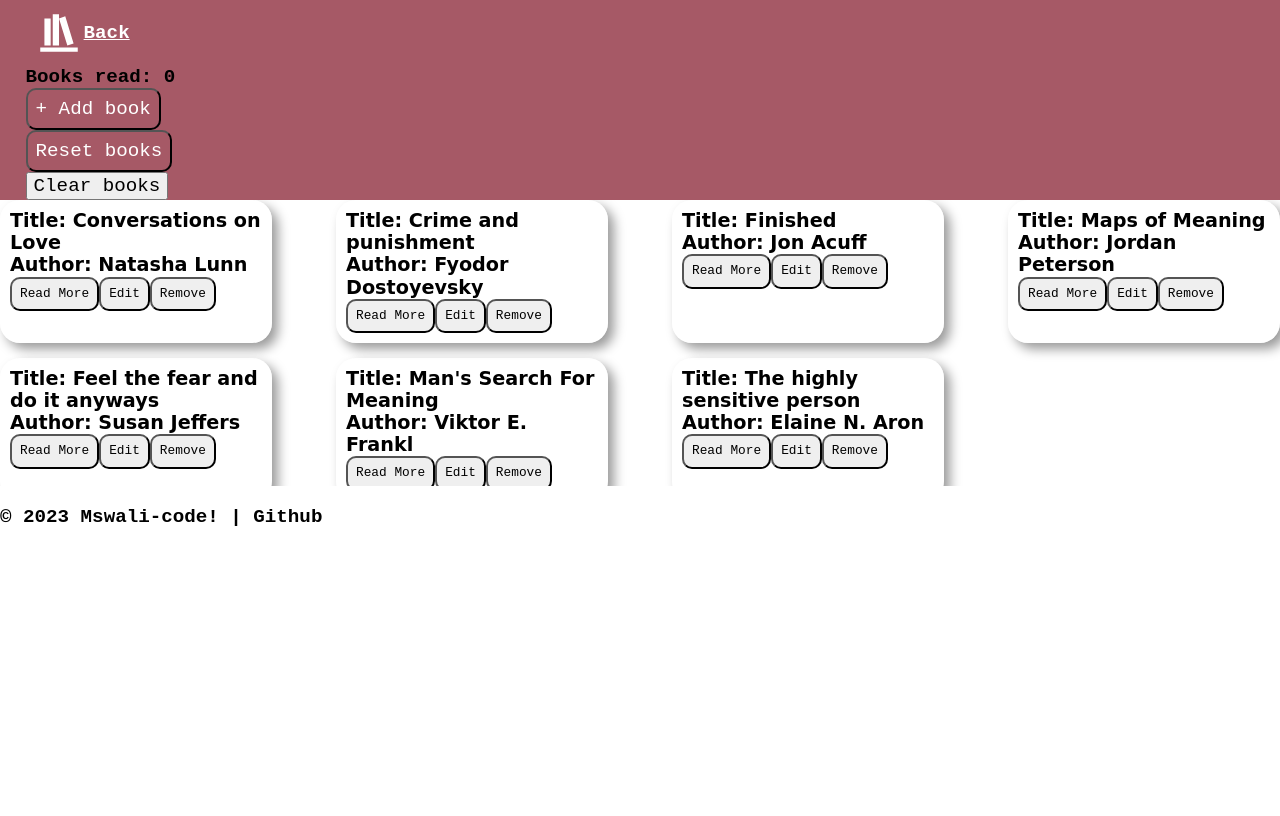
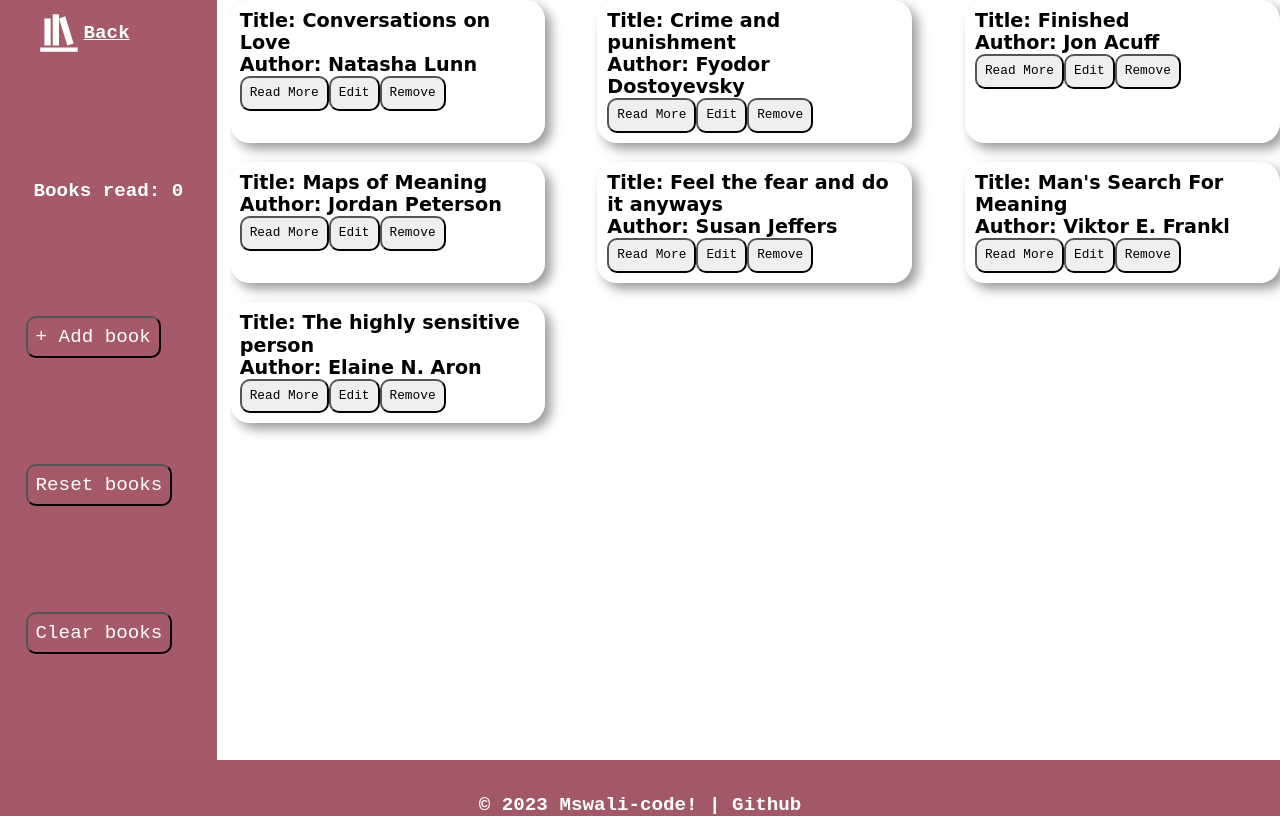
Before and after one commit to Mswali-code/Library, a plain HTML site: page content.html in a window 1280 px wide. Drawn offline with Linux system fonts and the light colour scheme; a web font is replaced by a local one.

Commit message:
Update existing and add new styles

```diff
--- a/css/content.css
+++ b/css/content.css
@@ -6,9 +6,10 @@ body {
     font-size: 1.2rem;
     font-weight: 800;
     font-family: 'Courier New', Courier, monospace;
+    box-sizing: border-box;
 }
 
-.content-main {
+.main {
     height: 95vh;
     display: flex;
     gap: 1%;
@@ -38,7 +39,7 @@ body {
     color: white;
 }
 
-.add-reset-container {
+.buttons-container {
     flex: 1;
     display: flex;
     flex-direction: column;
@@ -46,7 +47,10 @@ body {
 }
 
 #new-book-button,
-#reset-library-button {
+#booksread-count,
+#read-percentage-button,
+#reset-library-button,
+#clear-library-button {
     border-radius: 10px;
     padding: 8px;
     background-color: #a65966;
@@ -54,24 +58,29 @@ body {
 }
 
 #new-book-button:hover,
-#reset-library-button:hover {
+#read-percentage-button:hover,
+#reset-library-button:hover,
+#clear-library-button:hover {
     transition: transform 0.3s ease;
     transform: scale(1.2);
 }
 
+.second-section {
+    flex: 1;
+    overflow-y: scroll;
+}
+
 .displayLibrary-class {
     display: grid;
-    grid-template-columns: repeat(auto-fit, minmax(250px, 1fr));
+    grid-template-columns: repeat(auto-fill, minmax(250px, 1fr));
     gap: 5%;
-    flex: 1;
-    overflow-y: scroll;
 }
 
 .book-card {
     border-radius: 20px;
     box-shadow: 6px 6px 12px rgba(0, 0, 0, 0.4);
     background-color: #ffffff8a;
-    font-family: 'Ephesis', cursive;
+    font-family: "Ephesis", cursive;
     padding: 10px;
 }
 
@@ -83,6 +92,7 @@ body {
     padding: 8px;
     font-family: 'Courier New', Courier, monospace;
     font-size: .8rem;
+    font-weight: 500;
 }
 
 .toggle-readmore-button:hover,
@@ -91,11 +101,9 @@ body {
 .changeReadStatusButton:hover {
     transition: transform 0.3s ease;
     transform: scale(1.2);
-    border-radius: 10px;
-    font-weight: 800;
 }
 
-.content-footer  {
+.footer  {
     text-align: center;
     padding-top: 15px;
     color: white;
```
